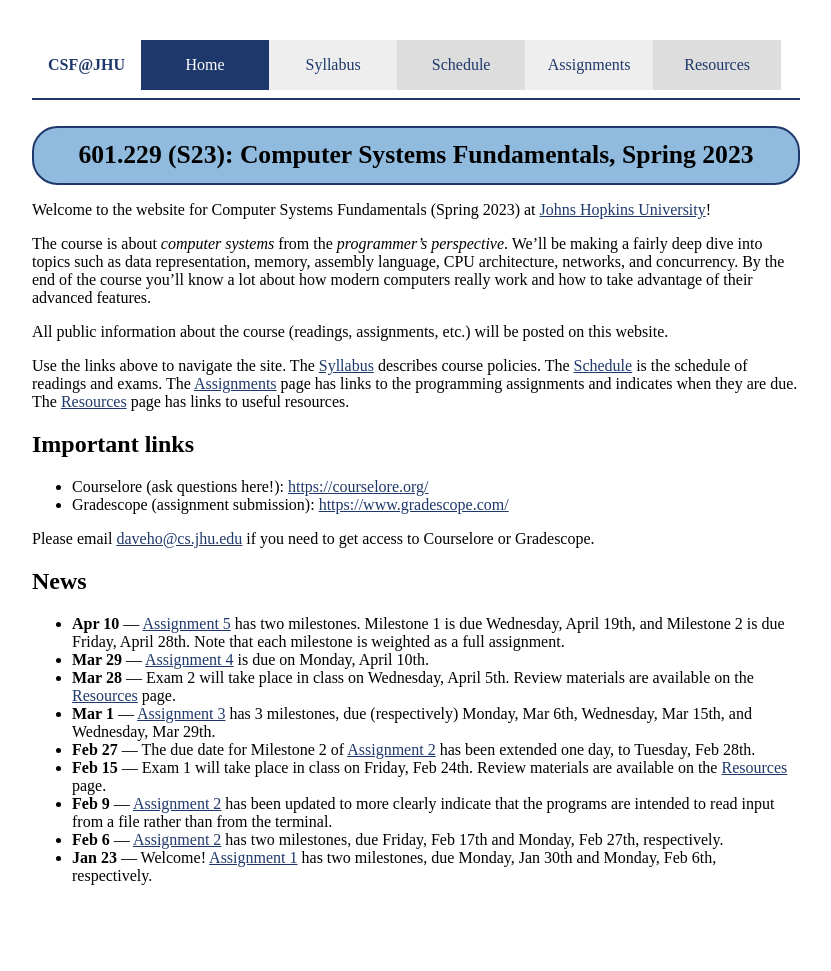
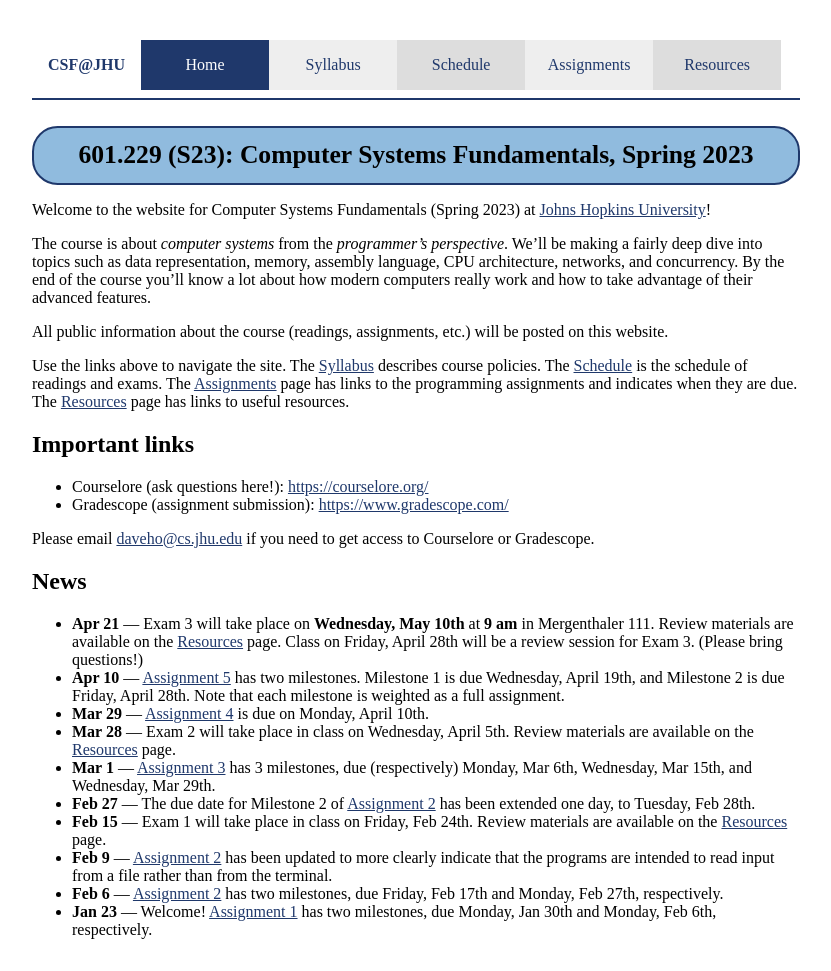
Before and after one commit to jhucsf/spring2023, a Jekyll site: the page built from index.md, in a window 1280 px wide. Shown: the whole page, without its empty margins (224-1055 px from the left). Built offline with Jekyll 4.4.1, drawn with Linux system fonts in a browser that asks for light colours; before the commit the page ends 917 px from its top, so only the background shows below that.

Commit message:
exam 3 location, review materials

```diff
--- a/index.md
+++ b/index.md
@@ -33,6 +33,10 @@ Gradescope.
 
 ## News
 
+* **Apr 21** — Exam 3 will take place on **Wednesday, May 10th**
+  at **9 am** in Mergenthaler 111. Review materials are available on
+  the [Resources](resources.html) page. Class on Friday, April 28th
+  will be a review session for Exam 3. (Please bring questions!)
 * **Apr 10** — [Assignment 5](assign/assign05.html) has two milestones.
   Milestone 1 is due Wednesday, April 19th, and Milestone 2 is due Friday,
   April 28th. Note that each milestone is weighted as a full assignment.
--- a/schedule.csv
+++ b/schedule.csv
@@ -39,4 +39,4 @@ Apr 21,"Parallelism, concurrency issues",lectures/lecture31-public.pdf,synch2.zi
 Apr 24,"Concurrency with processes",lectures/lecture32-public.pdf,mp_webserver.zip,*CSAPP* 12.1,
 Apr 26,"Concurrency with I/O multiplexing",lectures/lecture33-public.pdf,iomux.zip,*CSAPP* 12.2,
 Apr 28,"Exam 3 review session",,,,"[A5 MS2 due](assign/assign05.html)"
-May 10,"**Exam 3** (9am, location TBD)"
+May 10,"**Exam 3** (9am, in Mergenthaler 111)"
```
Also changed, not shown: resources.md (+0 -2 lines), schedule.md (+1 -1 lines).
